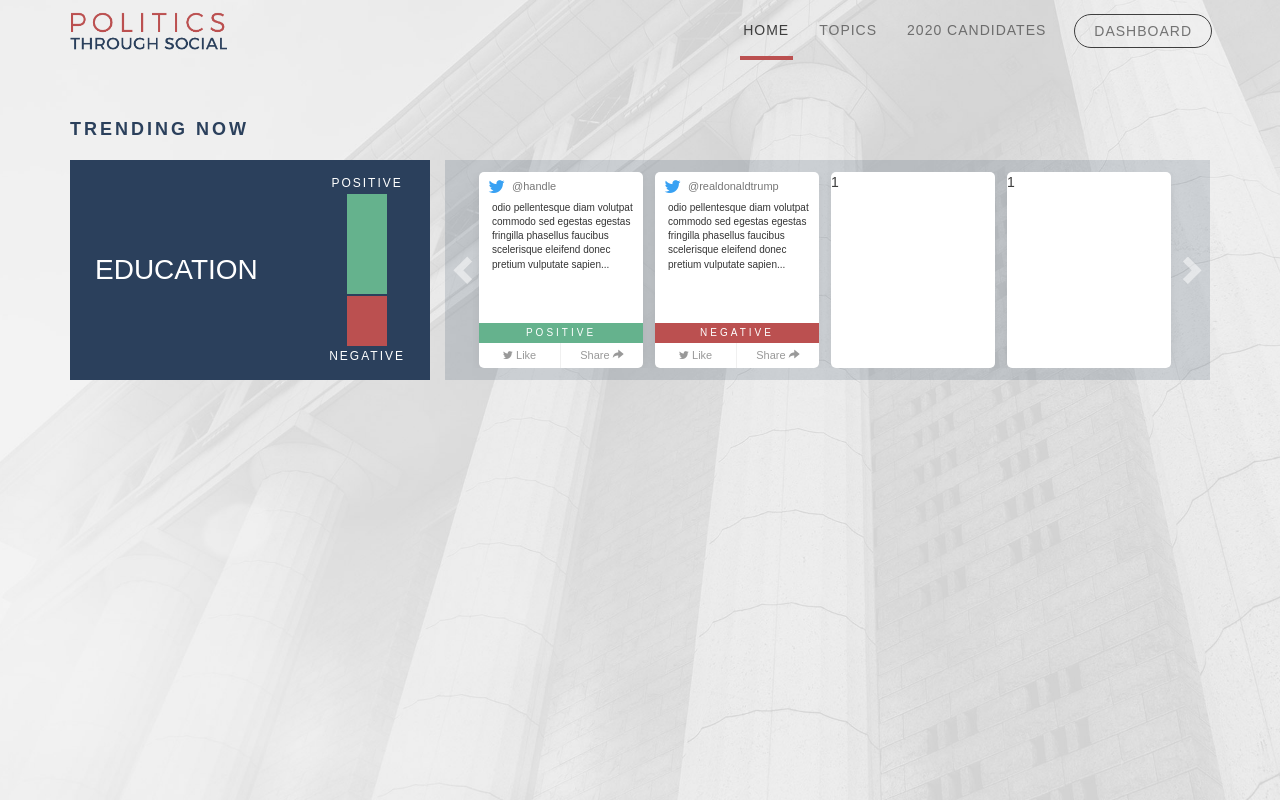
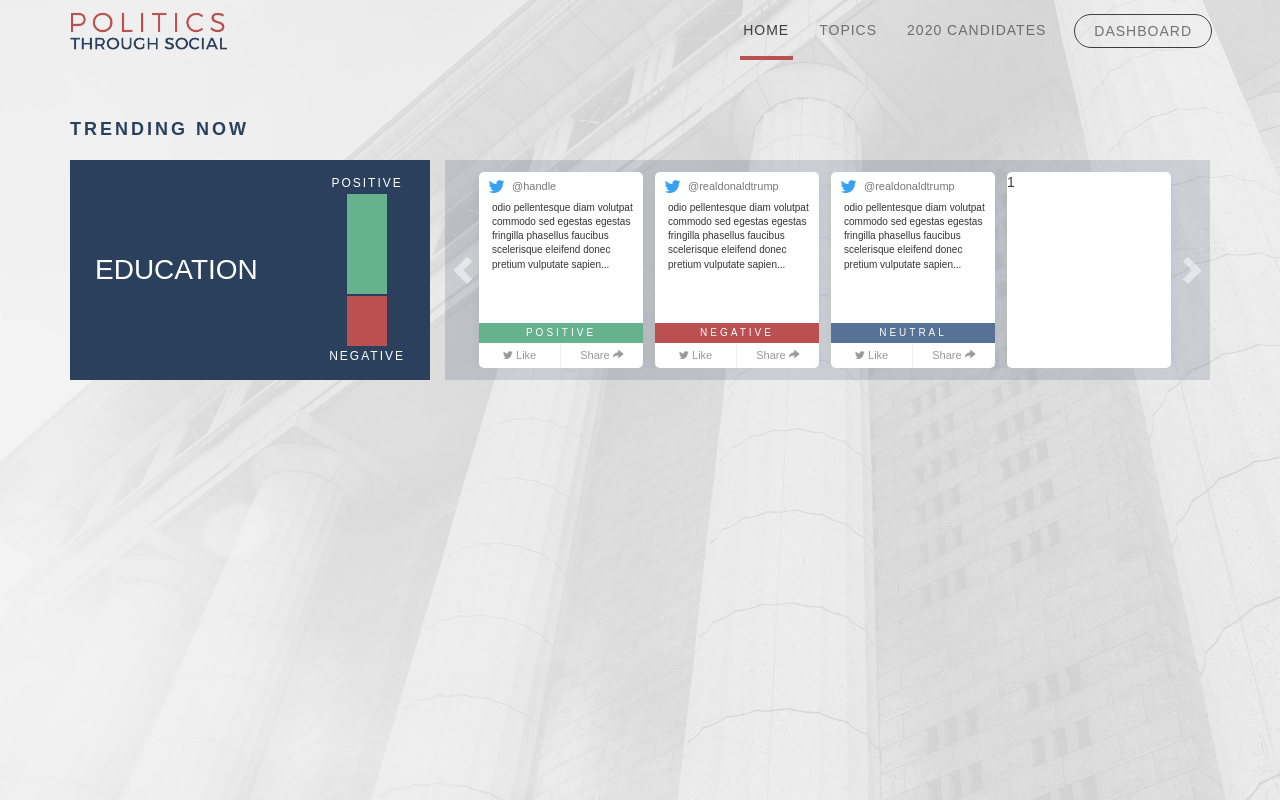
Before and after one commit to VenkataGangireddy/dap_pstm, a plain HTML site: page UI/index.html in a window 1280 px wide. Shown: the top 800 px of the page. Drawn offline with Linux system fonts and the light colour scheme; a web font is replaced by a local one.

Commit message:
updates to consider neutral tweets

```diff
--- a/UI/index.html
+++ b/UI/index.html
@@ -140,8 +140,20 @@
             </div>
 
             <div class="tweet-card">
-              1
+              <div class="tw-logo"><i class="fa fa-twitter"></i></div>
+              <div class="tw-handle">@realdonaldtrump</div>
+              <div class="tweet">odio pellentesque diam volutpat commodo sed egestas egestas fringilla phasellus faucibus scelerisque eleifend donec pretium vulputate sapien...</div>
+              <div class="tweet-neu"></div>
+              <div class="row">
+                <div class="col-sm-6 opt">
+                  <a href="#"><i class="fa fa-twitter"></i> Like</a>
+                </div>
+                <div class="col-sm-6 opt">
+                  <a href="#">Share <span class="glyphicon glyphicon-share-alt"></span></a>
+                </div>
+              </div>
             </div>
+
             <div class="tweet-card">
               1
             </div>
--- a/UI/styles.css
+++ b/UI/styles.css
@@ -486,6 +486,20 @@ header .device-container .screen img {
 }
 .tweet-neg:before{
   content:"negative";
+}
+.tweet-card .tweet-neu{
+  width:100%;
+  background-color:#577297;
+  color:#fff;
+  font-size:10px;
+  letter-spacing:3px;
+  text-transform:uppercase;
+  text-align:center;
+  padding:3px 0px;
+  margin-top:8px;
+}
+.tweet-neu:before{
+  content:"neutral";
 }
 .tweet-card .opt a{
   font-size:11px;
```
